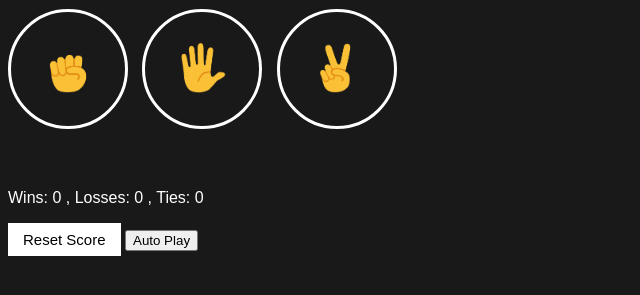
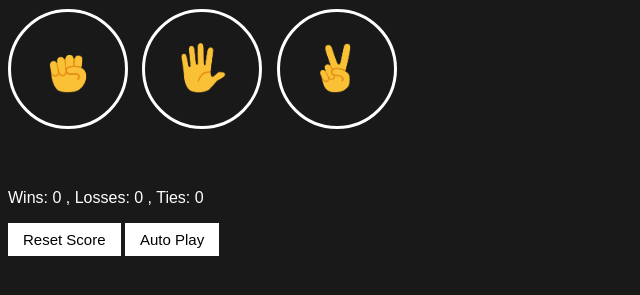
Before and after one commit to prashantyx/Rock-paper-scissor, a plain HTML site: page index.html in a window 1280 px wide. Shown: the part 85-380 px from the top of the page, without its empty margins (0-640 px from the left). Drawn offline with Linux system fonts and the light colour scheme.

Commit message:
Update 10-rockpaperscissorcomplete.css

```diff
--- a/10-rockpaperscissorcomplete.css
+++ b/10-rockpaperscissorcomplete.css
@@ -34,7 +34,8 @@ body{
     margin-top:60px;
 }
 
-.reset-score{
+.reset-score,
+.autoplay-button{
     padding-top:7px;
     font-size: 15px;
     border: none;
```
